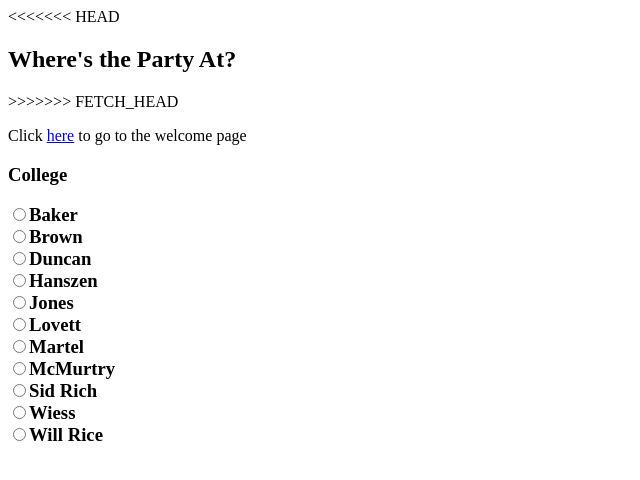
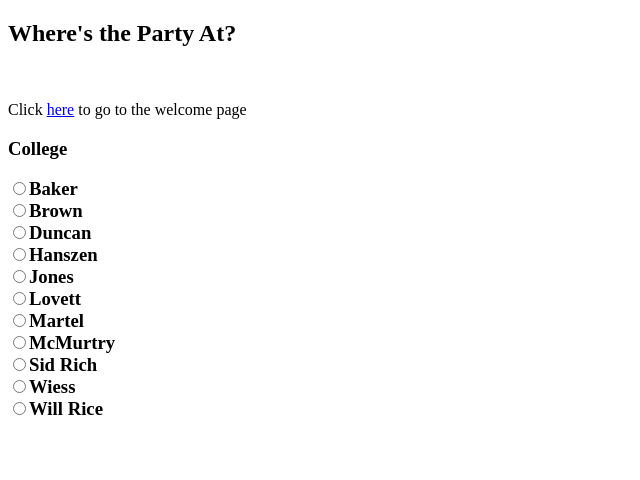
Before and after one commit to Entrepreneur100/Wheres-The-Party-At, a Flask app: page / in a window 1280 px wide. Shown: the top 480 px of the page, without its empty margins (0-640 px from the left). Run offline with Flask 2, Linux system fonts and the light colour scheme.

```diff
--- a/templates/home.html
+++ b/templates/home.html
@@ -1,9 +1,7 @@
 {% extends "template.html" %}
 {% block content %}
 	<div class="jumbo">
-<<<<<<< HEAD
 		<h2>Where's the Party At?</h2>
->>>>>>> FETCH_HEAD
 		<br/>
 		<p>Click <a href="/welcome">here</a> to go to the welcome page</p>
 		<h3>College<h3>
```
